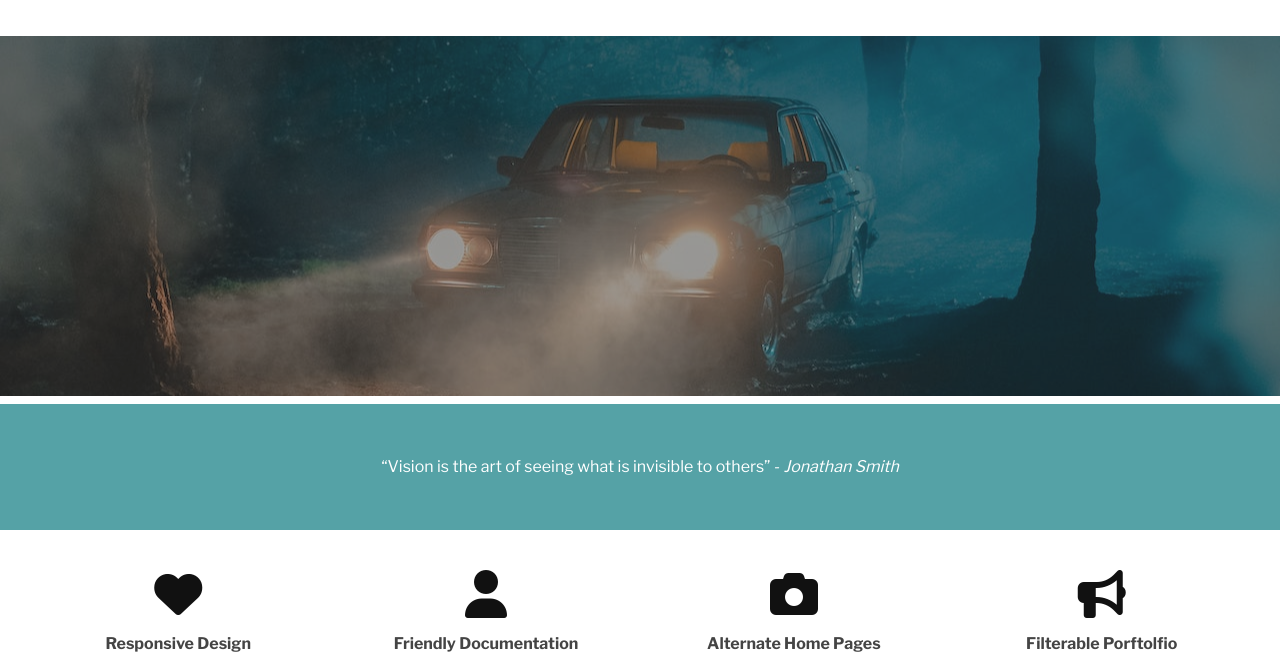
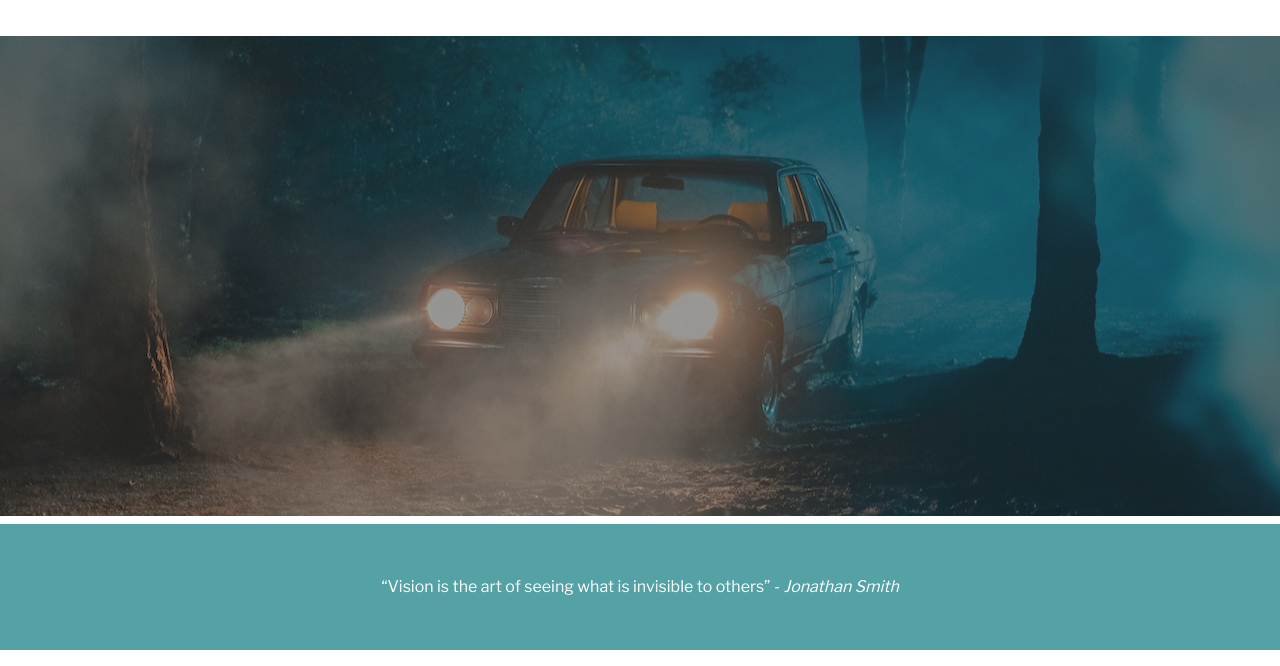
Before and after one commit to haramits/11-class-05, a plain HTML site: page index.html in a window 1280 px wide. Shown: the part 80-746 px from the top of the page. Drawn offline with nearby package versions, Linux system fonts and the light colour scheme.

Commit message:
desktop: header done

```diff
--- a/css/style.css
+++ b/css/style.css
@@ -446,3 +446,9 @@ a {
 
 
 }
+
+@media (min-width:1000px){
+    header{
+        height: 60vh;
+    }
+}
```
